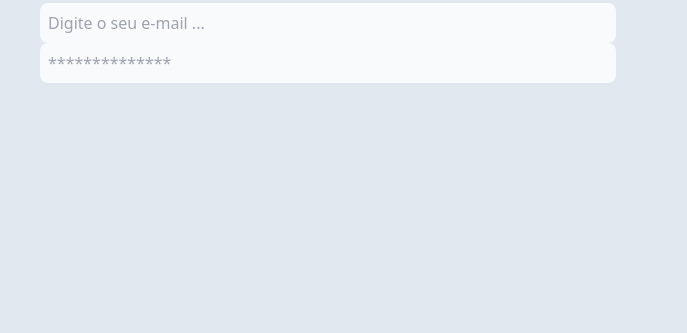
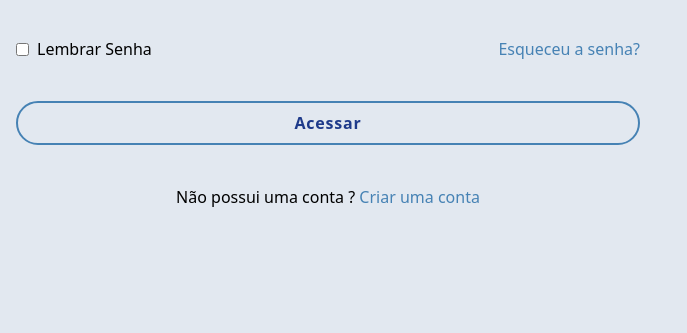
Before and after one commit to LeandroDukievicz/login-tailwind, a website: page src/index.html in a window 1280 px wide. Shown: the part 467-800 px from the top of the page, without its empty margins (0-687 px from the left). Drawn offline with Linux system fonts and the light colour scheme.

Commit message:
📦 FEAT: concluded first container of the  login

```diff
--- a/src/index.html
+++ b/src/index.html
@@ -11,32 +11,49 @@
 
 <body class="bg-slate-200">
     <main class="flex flex-col md:flex-row items-center justify-center w-full min-h-screen mx-auto">
-
         <section class="w-full flex-1 flex flex-col justify-center items-center p-4">
-
-            <div class="w-full max-w-xl flex justify-center items-center flex-col">
-
+            <div class="mb-10 w-full max-w-xl flex justify-center items-center flex-col">
                 <img class="w-36 hover:scale-110 duration-300 cursor-pointer gap-4" src="./assets/login-circle.svg"
                     alt="logo do usuário" />
+                <h1 class="text-4xl font-bold mb-7 px-2 m-2 text-textlogin">Login</h1>
+                <input type="text" placeholder="Digite o seu e-mail ..."
+                    class="mb-5 w-full p-2 rounded-lg outline-none bg-gray-50 focus:bg-gray-300" required>
+                <input type="password" placeholder="**************"
+                    class="mb-5 w-full p-2 rounded-lg outline-none bg-gray-50 focus:bg-gray-300" required>
+            </div>
+            <div class="mb-10 w-full flex items-center justify-between">
+                <div class="flex items-center gap-2">
+                    <input type="checkbox" />
+                    <label>Lembrar Senha</label>
+                </div>
+                <a class="text-textlogin
+                            font-normal
+                            hover:font-semibold
+                            duration-300" href="#">Esqueceu a senha?
+                </a>
+            </div>
+            <button class="mb-10  w-full outline-transparent
+                            p-2 rounded-full
+                            border-2 border-textlogin
+                            border-solid font-semibold
+                            tracking-wider text-blue-900
+                            hover:bg-textlogin duration-200">
 
-                <h1 class="text-4xl font-bold mb-7 px-2 m-2 text-textlogin">Login</h1>
+                Acessar
+            </button>
 
-                <input type="text" placeholder="Digite o seu e-mail ..."
-                    class="w-full p-2 rounded-lg outline-none bg-gray-50 focus:bg-gray-300" required>
-
-                <input type="password" placeholder="**************"
-                    class="w-full p-2 rounded-lg outline-none bg-gray-50 focus:bg-gray-300" required>
-
-
-            </div>
-
+            <p class="">
+                Não possui uma conta ?
+                <a href="#" class="text-textlogin
+                font-normal
+                hover:font-semibold
+                 duration-300" href="#"> Criar uma conta </a>
+            </p>
         </section>
-
 
         <section class=" hidden md:flex w-full flex-1 ">
 
         </section>
-
     </main>
 
 </body>
```
Also changed, not shown: styles/output.css.
